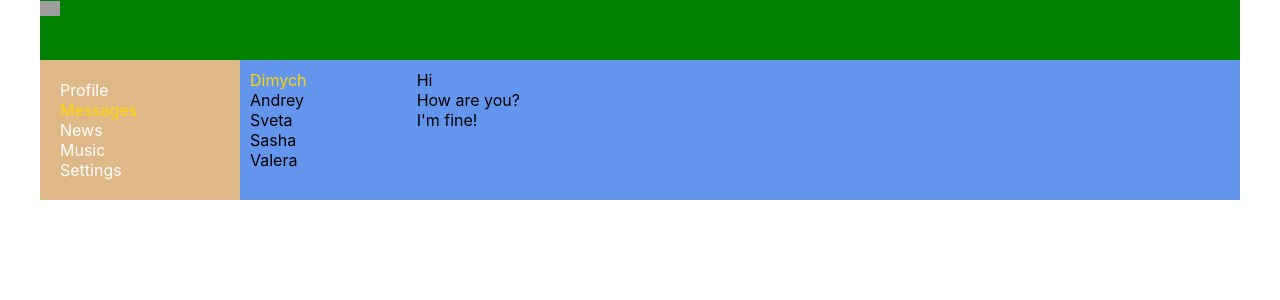
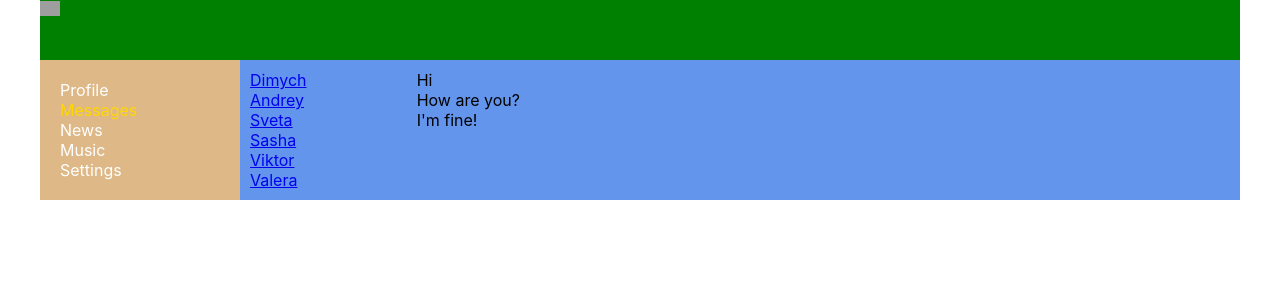
Before and after one commit to sozzuro/samurai-way-main, a React (Create React App) app: page /dialogs in a window 1280 px wide. Shown: the top 300 px of the page. Built offline with nearby package versions, Linux system fonts and the light colour scheme; grey boxes are pictures that could not be loaded.

Commit message:
feat: add exact route

```diff
--- a/src/App.tsx
+++ b/src/App.tsx
@@ -17,7 +17,7 @@ function App() {
                 <Navbar/>
                 <div className='app-wrapper-content'>
                     <Route path='/profile' component={Profile} />
-                    <Route path='/dialogs' component={Dialogs} />
+                    <Route exact path='/dialogs' component={Dialogs} />
                     <Route path='/music' component={Music} />
                     <Route path='/news' component={News} />
                     <Route path='/settings' component={Settings} />
--- a/src/components/Dialogs/Dialogs.tsx
+++ b/src/components/Dialogs/Dialogs.tsx
@@ -1,15 +1,29 @@
 import React from "react";
+import {NavLink} from "react-router-dom";
 import styles from './Dialogs.module.css'
 
 function Dialogs() {
     return (
         <div className={styles.dialogs}>
             <div className={styles.dialogsItems}>
-                <div className={`${styles.dialog} ${styles.active}`}>Dimych</div>
-                <div className={styles.dialog}>Andrey</div>
-                <div className={styles.dialog}>Sveta</div>
-                <div className={styles.dialog}>Sasha</div>
-                <div className={styles.dialog}>Valera</div>
+                <div className={`${styles.dialog} ${styles.active}`}>
+                    <NavLink to='/dialogs/1'>Dimych</NavLink>
+                </div>
+                <div className={styles.dialog}>
+                    <NavLink to='/dialogs/2'>Andrey</NavLink>
+                </div>
+                <div className={styles.dialog}>
+                    <NavLink to='/dialogs/3'>Sveta</NavLink>
+                </div>
+                <div className={styles.dialog}>
+                    <NavLink to='/dialogs/4'>Sasha</NavLink>
+                </div>
+                <div className={styles.dialog}>
+                    <NavLink to='/dialogs/5'>Viktor</NavLink>
+                </div>
+                <div className={styles.dialog}>
+                    <NavLink to='/dialogs/6'>Valera</NavLink>
+                </div>
             </div>
             <div className={styles.messages}>
                 <div className={styles.message}>Hi</div>
```
